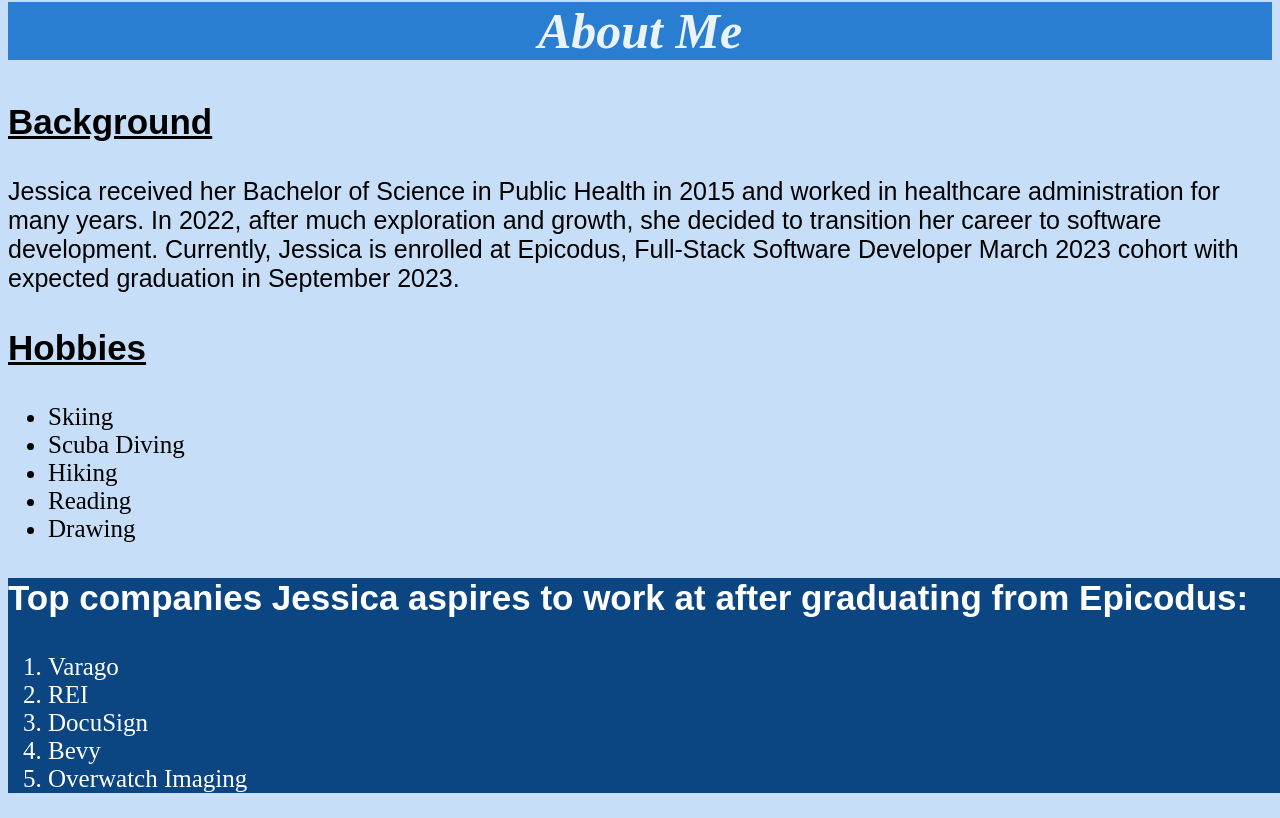
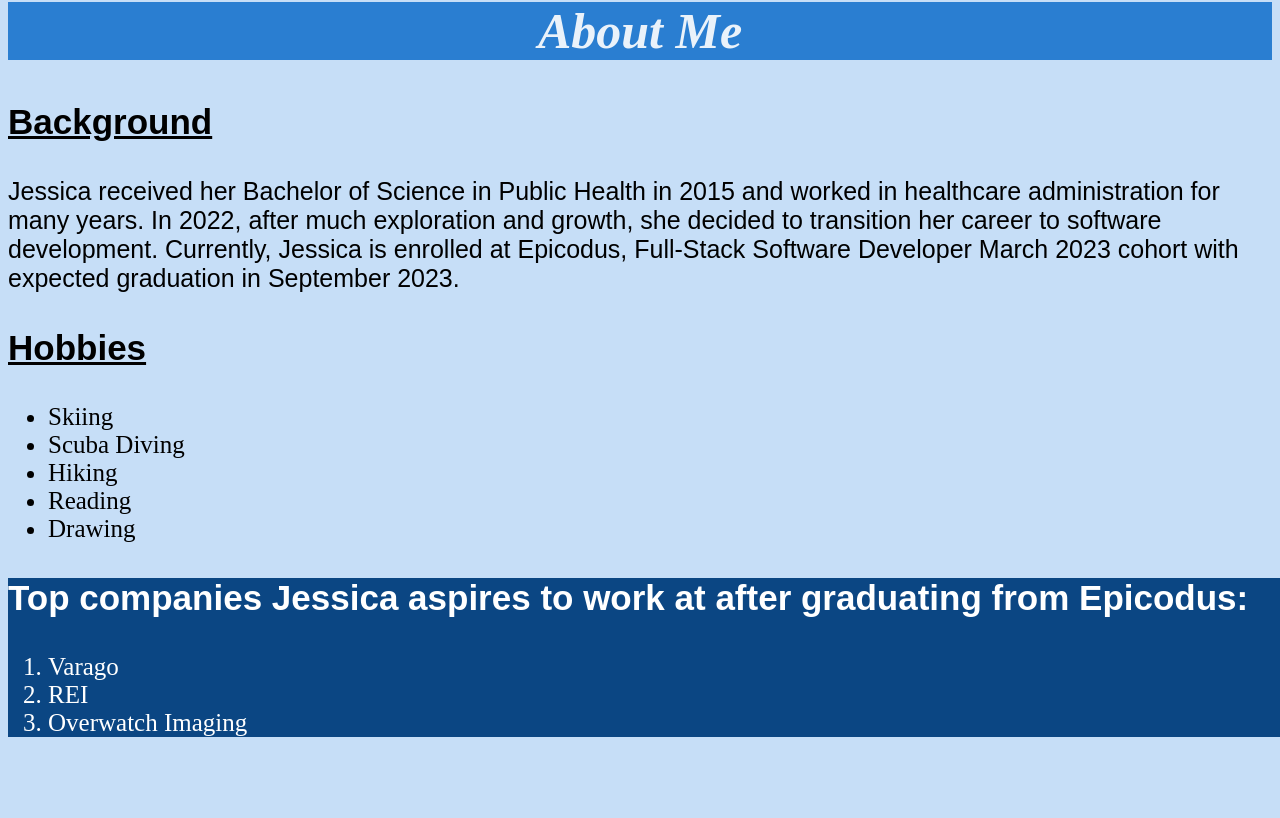
Before and after one commit to jessicahattig/Independent-project-week-1.html, a plain HTML site: page index.html in a window 1280 px wide. Shown: the part 895-1713 px from the top of the page. After the commit the page ends 1657 px from the top, so only its background shows below. Drawn offline with Linux system fonts and the light colour scheme.

```diff
--- a/index.html
+++ b/index.html
@@ -38,8 +38,6 @@
       <ol>
         <li>Varago</li>
         <li>REI</li>
-        <li>DocuSign</li>
-        <li>Bevy</li>
         <li>Overwatch Imaging</li>
       </ol>
   </div>
```
